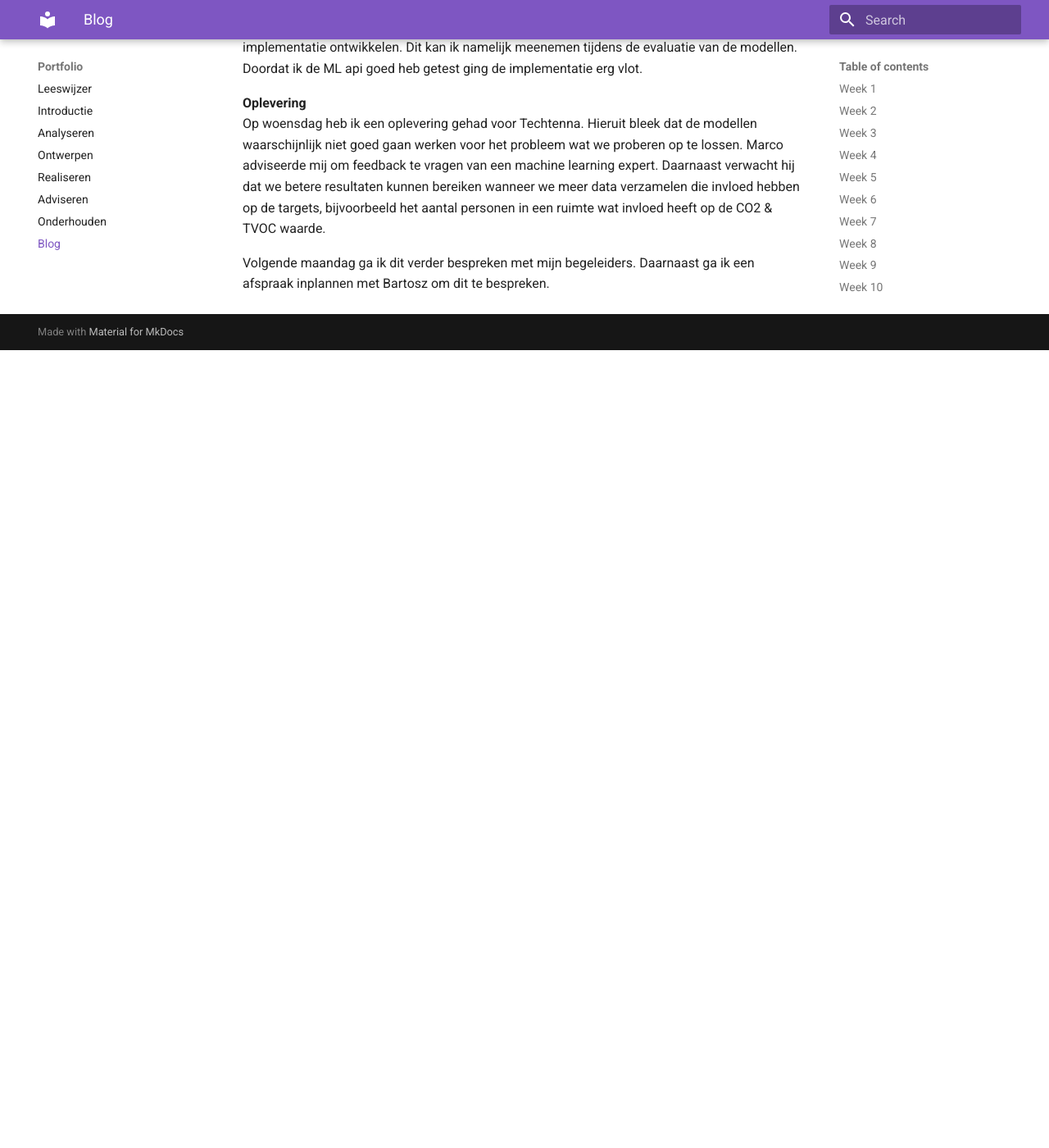
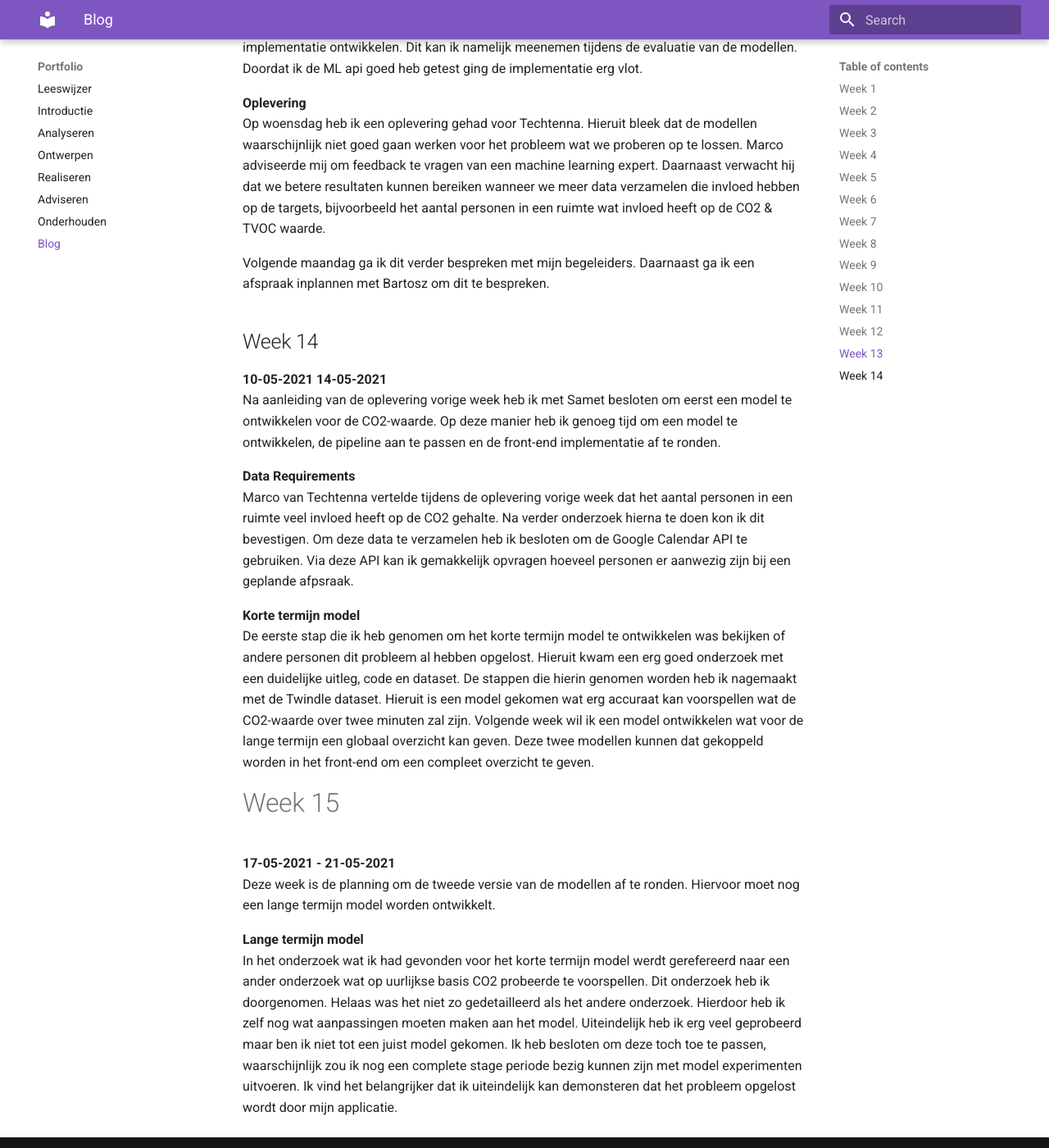
Before and after one commit to kpapijnenburg/portfolio, an MkDocs documentation site: the page built from docs/blog.md, in a window 1280 px wide and 1400 px high, scrolled down 10089 px. Shown: the whole window at 82% size. Built offline with MkDocs 1.6.1 and Material for MkDocs 9.7.7, drawn with Linux system fonts in a browser that asks for light colours; before the commit the page ends 10516 px from its top, so only the background shows below that.

Commit message:
Week 14 & 15

```diff
--- a/docs/blog.md
+++ b/docs/blog.md
@@ -201,3 +201,20 @@ Ondanks dat de voorspellingen nog niet helemaal klopte wilde ik graag de front-e
 Op woensdag heb ik een oplevering gehad voor Techtenna. Hieruit bleek dat de modellen waarschijnlijk niet goed gaan werken voor het probleem wat we proberen op te lossen. Marco adviseerde mij om feedback te vragen van een machine learning expert. Daarnaast verwacht hij dat we betere resultaten kunnen bereiken wanneer we meer data verzamelen die invloed hebben op de targets, bijvoorbeeld het aantal personen in een ruimte wat invloed heeft op de CO2 & TVOC waarde.
 
 Volgende maandag ga ik dit verder bespreken met mijn begeleiders. Daarnaast ga ik een afspraak inplannen met Bartosz om dit te bespreken.
+
+##Week 14
+**10-05-2021 14-05-2021** <br>
+Na aanleiding van de oplevering vorige week heb ik met Samet besloten om eerst een model te ontwikkelen voor de CO2-waarde. Op deze manier heb ik genoeg tijd om een model te ontwikkelen, de pipeline aan te passen en de front-end implementatie af te ronden.
+
+**Data Requirements** <br>
+Marco van Techtenna vertelde tijdens de oplevering vorige week dat het aantal personen in een ruimte veel invloed heeft op de CO2 gehalte. Na verder onderzoek hierna te doen kon ik dit bevestigen. Om deze data te verzamelen heb ik besloten om de Google Calendar API te gebruiken. Via deze API kan ik gemakkelijk opvragen hoeveel personen er aanwezig zijn bij een geplande afpsraak.
+
+**Korte termijn model** <br>
+De eerste stap die ik heb genomen om het korte termijn model te ontwikkelen was bekijken of andere personen dit probleem al hebben opgelost. Hieruit kwam een erg goed onderzoek met een duidelijke uitleg, code en dataset. De stappen die hierin genomen worden heb ik nagemaakt met de Twindle dataset. Hieruit is een model gekomen wat erg accuraat kan voorspellen wat de CO2-waarde over twee minuten zal zijn. Volgende week wil ik een model ontwikkelen wat voor de lange termijn een globaal overzicht kan geven. Deze twee modellen kunnen dat gekoppeld worden in het front-end om een compleet overzicht te geven.
+
+#Week 15
+**17-05-2021 - 21-05-2021** <br>
+Deze week is de planning om de tweede versie van de modellen af te ronden. Hiervoor moet nog een lange termijn model worden ontwikkelt.
+
+**Lange termijn model** <br>
+In het onderzoek wat ik had gevonden voor het korte termijn model werdt gerefereerd naar een ander onderzoek wat op uurlijkse basis CO2 probeerde te voorspellen. Dit onderzoek heb ik doorgenomen. Helaas was het niet zo gedetailleerd als het andere onderzoek. Hierdoor heb ik zelf nog wat aanpassingen moeten maken aan het model. Uiteindelijk heb ik erg veel geprobeerd maar ben ik niet tot een juist model gekomen. Ik heb besloten om deze toch toe te passen, waarschijnlijk zou ik nog een complete stage periode bezig kunnen zijn met model experimenten uitvoeren. Ik vind het belangrijker dat ik uiteindelijk kan demonsteren dat het probleem opgelost wordt door mijn applicatie.
```
